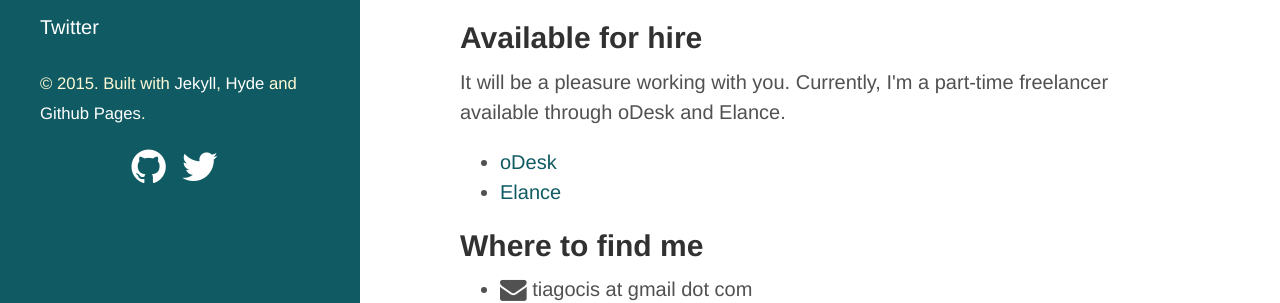
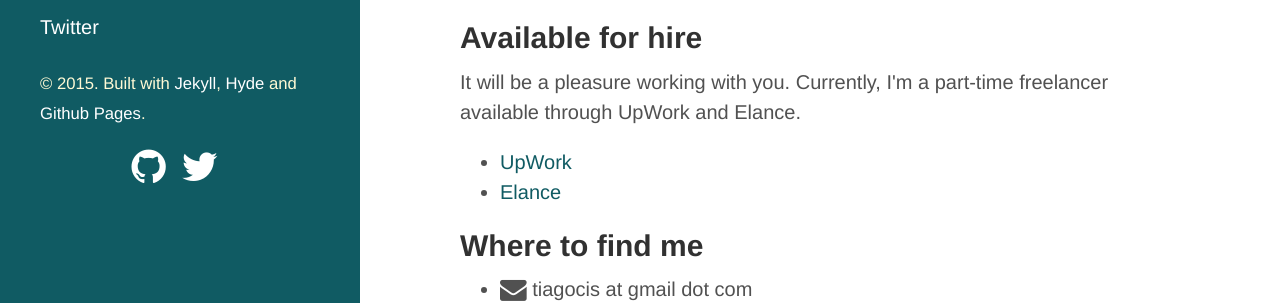
Before and after one commit to tiagoamaro/tiagoamaro.com.br_jekyll, a Jekyll site: the page built from about.html, in a window 1280 px wide. Shown: the part 363-666 px from the top of the page. Built offline with Jekyll 4.4.1, drawn with Linux system fonts in a browser that asks for light colours; Markdown is read by kramdown in place of the engine named in the settings.

Commit message:
oDesk now is UpWork

```diff
--- a/about.html
+++ b/about.html
@@ -17,10 +17,10 @@ title: About
 
 <div id="hiring">
   <h2>Available for hire</h2>
-  <p>It will be a pleasure working with you. Currently, I'm a part-time freelancer available through oDesk and Elance.</p>
+  <p>It will be a pleasure working with you. Currently, I'm a part-time freelancer available through UpWork and Elance.</p>
   <ul>
     <li>
-      <a href="https://www.odesk.com/users/~0167e7bd255029002e">oDesk</a>
+      <a href="https://www.upwork.com/users/~0167e7bd255029002e">UpWork</a>
     </li>
     <li>
       <a href="https://www.elance.com/s/tiagocis/">Elance</a>
```
